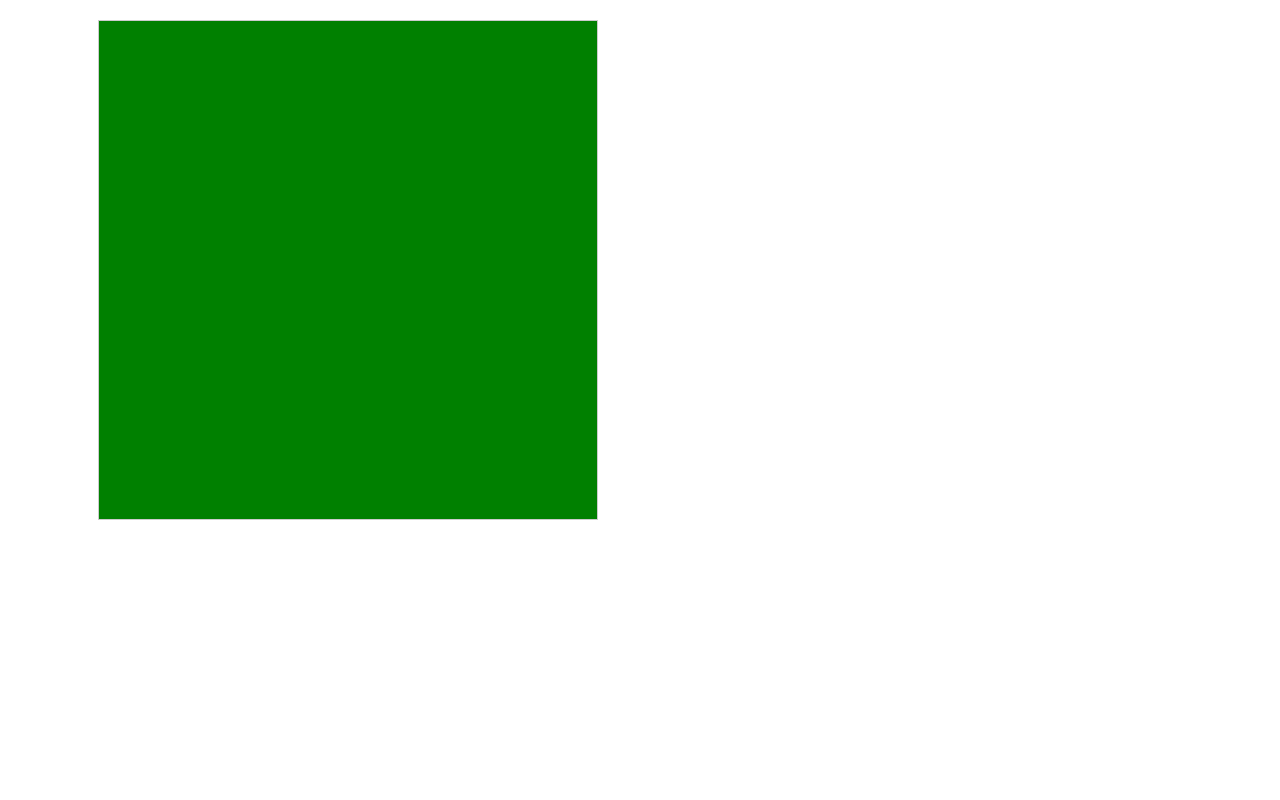
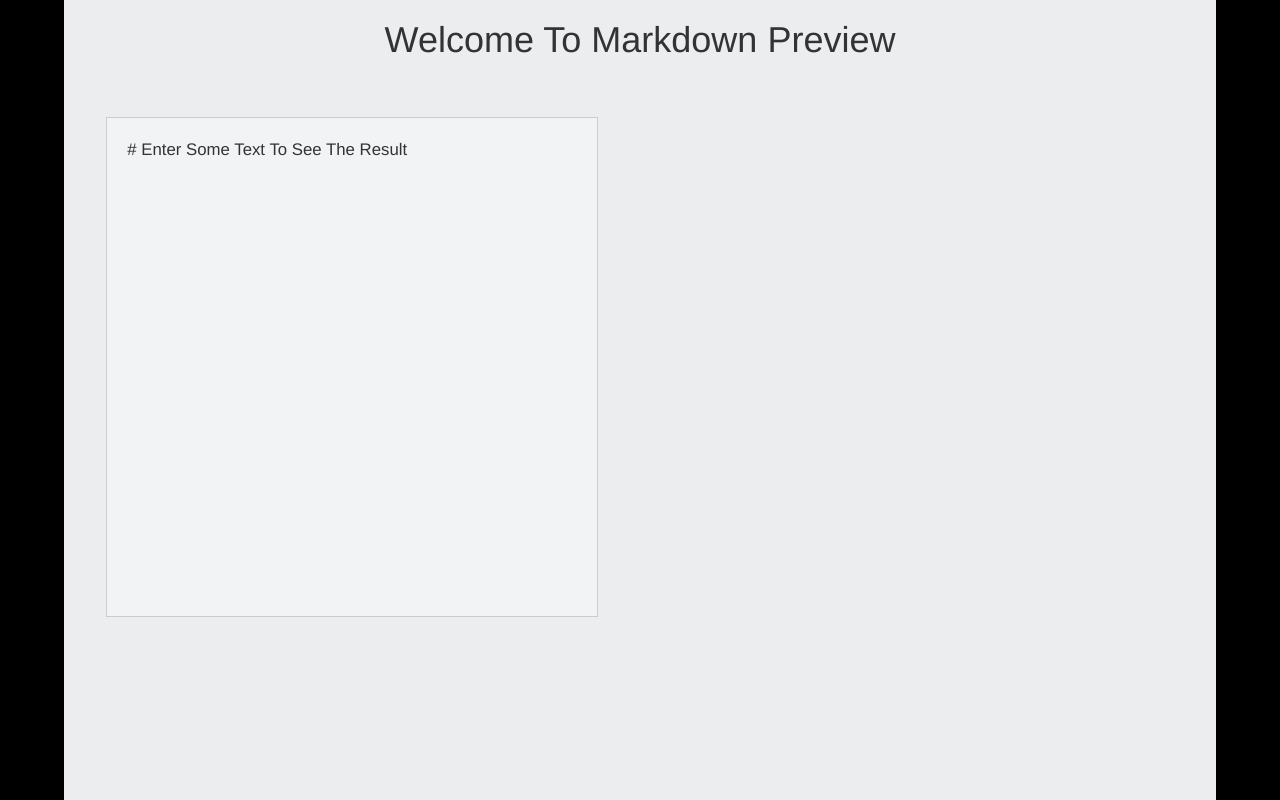
Before and after one commit to LambertTran/markdown-preview, a React app: page / in a window 1280 px wide. Built offline with nearby package versions, Linux system fonts and the light colour scheme.

Commit message:
add comments and style

```diff
--- a/public/sass/index.scss
+++ b/public/sass/index.scss
@@ -1,14 +1,45 @@
+$input-bg:#F2F3F4  ;
+$phone-size: 450px;
+$tablet-size: 750px;
 
 @mixin boxProps{
-  width:500px;
-  height:500px;
+  margin: 1em auto;
+  padding: 20px 20px 20px 20px;
+  overflow-y: scroll;
+  @media screen and (max-width:$phone-size) {
+    width: 100%;
+    height:300px;
+  }
+
+  @media screen and (min-width:$tablet-size) {
+    width: 90%;
+    height:500px;
+  }
+}
+
+html,body{
+  height:100%;
+  background-color:black;
+}
+
+.container{
+  background-color:#EBEDEF  ;
+  width: 90%;
+  height: 100vh;
+}
+
+.title{
+  text-align:center;
+  height:10%;
 }
 
 .input-box{
   @include boxProps;
-  background-color:green;
-  min-height: 100px;
-  margin: 1em auto;
   border: 1px solid #ccc;
-  font-size:20px;
+  background-color: $input-bg;
+  font-size:1.2em;
 }
+
+.preview-box{
+  @include boxProps;
+}
--- a/src/components/input-box.js
+++ b/src/components/input-box.js
@@ -1,34 +1,64 @@
+/*======================================
+                Packages
+=======================================*/
+
 import React, {Component} from 'react';
-import {Editor, EditorState} from 'draft-js';
+import {Editor, EditorState,ContentState} from 'draft-js';
 import { convertToRaw } from 'draft-js';
+
+
+
+/*======================================
+                Body
+=======================================*/
 
 class InputBox extends Component{
   constructor(props) {
     super(props);
-    this.state = {editorState: EditorState.createEmpty()};
+    // this.state = {editorState: EditorState.createEmpty()};
+    const sampleText= "# Enter Some Text To See The Result"
+    this.state = {editorState: EditorState.createWithContent(
+                                  ContentState.createFromText(sampleText))
+                };
     this.onChange=this.onChange.bind(this);
   }
 
+  /** Combine all inputs into string */
   combineInput(data){
     var str='';
     const rawData = convertToRaw(this.state.editorState.getCurrentContent());
+
+    // For every set of data, add to the str
+    // Add a new line for a different set of data
     rawData.blocks.map(data =>
       str += data.text + ' \n'
     )
+
     // console.log(str);
+
+    // Send back data to parent component
     this.props.handleChange(str);
   }
 
+
+  /** Handle change of input */
   onChange(editorState){
     this.setState({editorState},() =>this.combineInput());
   }
 
+  handleClick(event){
+    event.preventDefault();
+    this.edt.focus();
+  }
+
   render() {
     return (
-      <div className="input-box">
-        <Editor
-          editorState={this.state.editorState}
-          onChange={this.onChange} />
+      <div
+        className="input-box"
+        onClick={(event) => this.handleClick(event)}>
+          <Editor ref={v=>this.edt=v}
+            editorState={this.state.editorState}
+            onChange={this.onChange} />
       </div>
     );
   }
--- a/src/index.js
+++ b/src/index.js
@@ -1,3 +1,7 @@
+/*======================================
+                Packages
+=======================================*/
+
 import React,{Component} from 'react';
 import ReactDOM from 'react-dom';
 
@@ -5,21 +9,32 @@ import ReactDOM from 'react-dom';
 import InputBox from './components/input-box';
 import PreviewBox from './components/preview-box';
 
+
+
+
+/*======================================
+                Body
+=======================================*/
+
 class App extends Component{
-
   constructor(props){
     super(props);
     this.state = {text:''};
     this.handleChange=this.handleChange.bind(this);
   }
 
+  /** handle state change */
   handleChange(text){
     this.setState({text});
   }
 
+
   render(){
     return (
       <div className="container">
+        <div className="title">
+          <h1>Welcome To Markdown Preview</h1>
+        </div>
         <div className="row">
           <div className="col-md-6">
             <InputBox handleChange={this.handleChange} />
```
Also changed, not shown: src/components/preview-box.js (+16 -1 lines), public/css/index.css, 1 other file.
